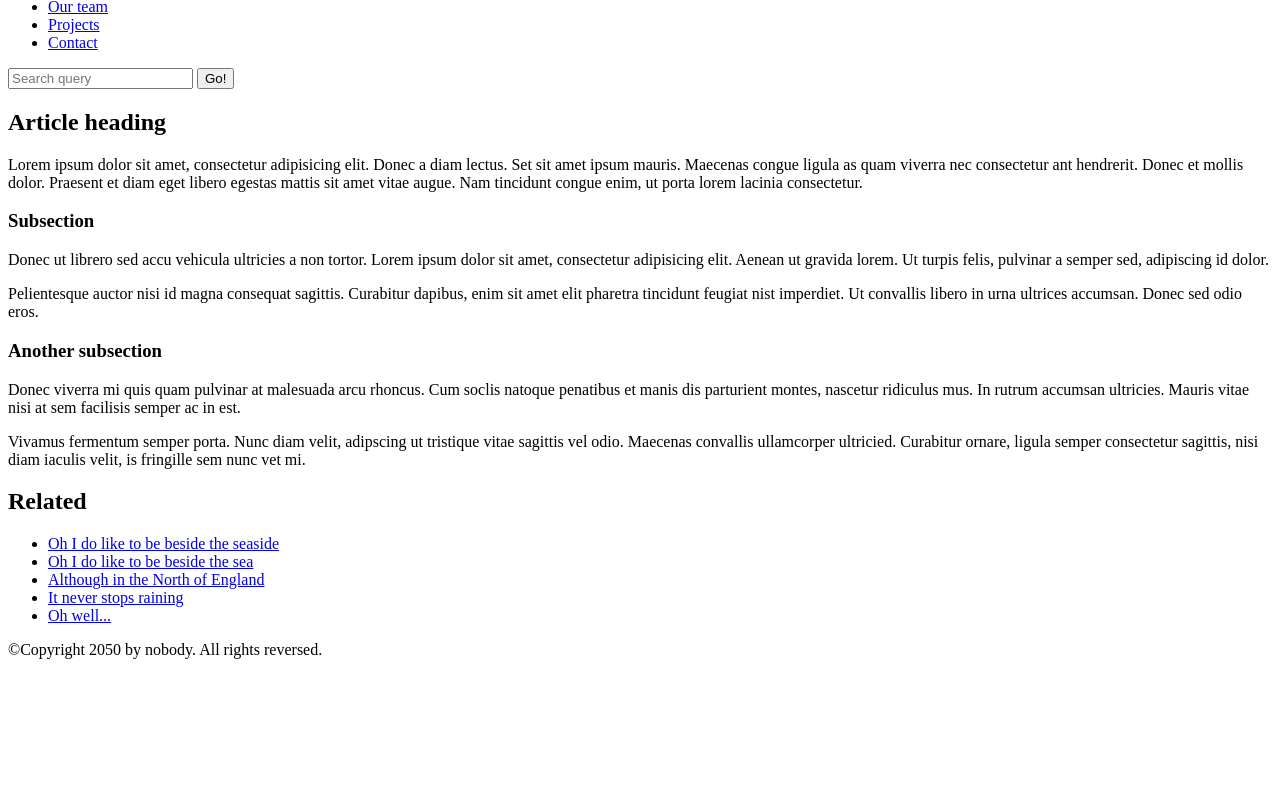
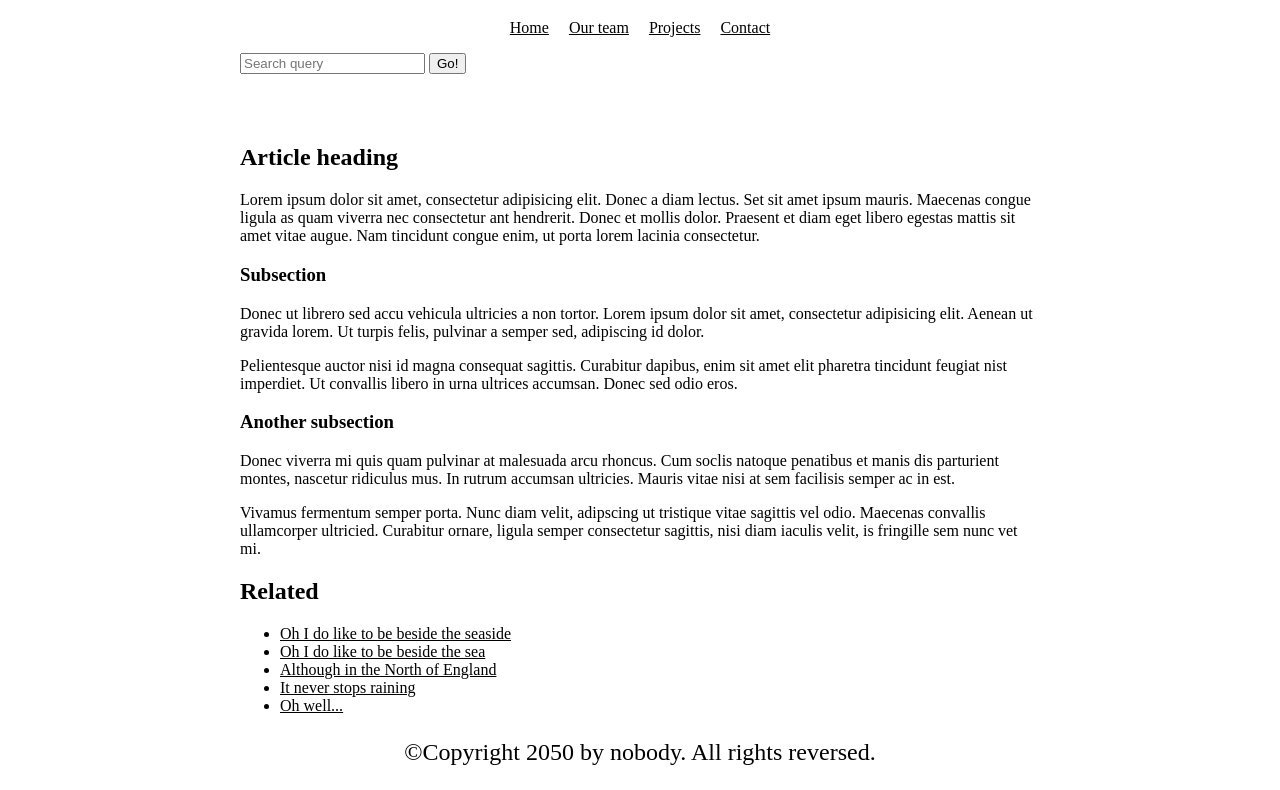
Before and after one commit to anushachandrappa/Assessment_1_3, a plain HTML site: page start_page.html in a window 1280 px wide. Shown: the part 100-890 px from the top of the page. Before the commit the page ends 800 px from the top, so only its background shows below. Drawn offline with Linux system fonts and the light colour scheme; a web font is replaced by a local one.

Commit message:
Applied basic CSS styling to header, footer, and main content.

```diff
--- a/start_page.html
+++ b/start_page.html
@@ -1,4 +1,5 @@
 <!DOCTYPE html>
+
 <html>
   <head>
     <meta charset="utf-8">
@@ -8,21 +9,78 @@
 
     <style>
       :root {
-        --base-font-color: rgb(131,148,150);
-        --secondary-font-color: rgb(88,110,117);
-        --emphasised-font: rgb(147,161,161);
+        :root {
+  --c-background-color: #f0f0f0;
+  --c-background-highlights: #c0c0c0;
+  --base-font-color: #333;
+  --c-magenta: #ff00ff;
+  --c-cyan: #00ffff;
+  --c-yellow: #ffff00;
+  --c-green: #008000;
+  --c-red: #ff0000;
+  --c-blue: #0000ff;
+  --c-orange: #ffa500;
+}
 
-        --c-background-color: rgb(0, 43, 54);
-        --c-background-highlights: rgb(7, 54, 66);
+body {
+  background-color: var(--c-background-color);
+ max-width: 800px;
+  margin: 0 auto;
+}
 
-        --c-yellow: rgb(181,137,  0);
-        --c-orange: rgb(203, 75, 22);
-        --c-red: rgb(220, 50, 47);
-        --c-magenta: rgb(211, 54,130);
-        --c-violet: rgb(108,113,196);
-        --c-blue: rgb(38,139,210);
-        --c-cyan: rgb(42,161,152);
-        --c-green: rgb(133,153,0);
+header, footer {
+  background-color: var(--c-background-highlights);
+  color: var(--base-font-color);
+  text-align: center;
+  font-size: 150%;
+}
+
+main, footer, header {
+  color: var(--base-font-color);
+}
+
+a {
+  color: var(--c-magenta);
+}
+
+a:hover {
+  color: var(--c-orange);
+}
+
+article > section {
+  border: 3px solid var(--c-cyan);
+  padding: 10px;
+  margin: 10px 0;
+}
+
+article h2 {
+  padding-top: 50px;
+}
+
+nav ul {
+  list-style-type: none;
+  display: flex;
+  justify-content: center;
+  padding: 0;
+}
+
+nav li {
+  margin: 0 10px;
+  text-align: center;
+}
+
+aside {
+  color: var(--c-green);
+}
+
+aside a {
+  color: var(--c-red);
+}
+
+aside a:hover {
+  color: var(--c-blue);
+}
+
       }
     </style>
 
--- /dev/null
+++ b/styles.css
@@ -0,0 +1,105 @@
+:root {
+    --c-background-color: rgb(0, 43, 54);
+    --c-background-highlights: rgb(7, 54, 66);
+    --base-font-color: rgb(131,148,150);
+    --c-yellow: rgb(181,137,0);
+    --c-orange: rgb(203, 75, 22);
+    --c-magenta: rgb(211, 54, 130);
+    --c-cyan: rgb(42,161,152);
+    --c-green: rgb(133, 153, 0);
+    --c-red: rgb(220, 50, 47);
+    --c-blue: rgb(38,139,210);
+}
+
+body {
+    background-color: var(--c-background-color);
+    color: var(--base-font-color);
+    font-family: 'Open Sans Condensed', sans-serif;
+    max-width: 800px;
+    margin: auto;
+}
+
+header {
+    text-align: center;
+    background-color: var(--c-background-highlights);
+    color: var(--c-yellow);
+    padding: 10px;
+    font-size: 150%;
+}
+
+nav ul {
+    list-style-type: none;
+    padding: 0;
+    display: flex;
+    justify-content: center;
+    background-color: var(--c-background-highlights);
+}
+
+nav ul li {
+    margin: 0 10px;
+}
+
+nav ul li a {
+    color: var(--base-font-color);
+    text-decoration: none;
+}
+
+nav ul li a:hover {
+    color: var(--c-orange);
+}
+
+main {
+    display: flex;
+    justify-content: space-between;
+}
+
+article {
+    width: 60%;
+    padding-right: 20px;
+}
+
+aside {
+    width: 35%;
+    color: var(--c-green);
+}
+
+aside ul {
+    list-style-type: none;
+    padding: 0;
+}
+
+aside ul li a {
+    color: var(--c-red);
+    text-decoration: none;
+}
+
+aside ul li a:hover {
+    color: var(--c-blue);
+}
+
+h2 {
+    padding-top: 50px;
+}
+
+h3 {
+    border-top: 3px solid var(--c-cyan);
+    padding-top: 50px;
+    margin-top: 50px;
+}
+
+.article-link {
+    color: var(--c-magenta);
+    text-decoration: none;
+}
+
+.article-link:hover {
+    color: var(--c-orange);
+}
+
+footer {
+    text-align: center;
+    background-color: var(--c-background-highlights);
+    color: var(--base-font-color);
+    padding: 10px;
+    margin-top: 20px;
+}
```
Also changed, not shown: index.html (added, +55 -0 lines), 1 other file.
